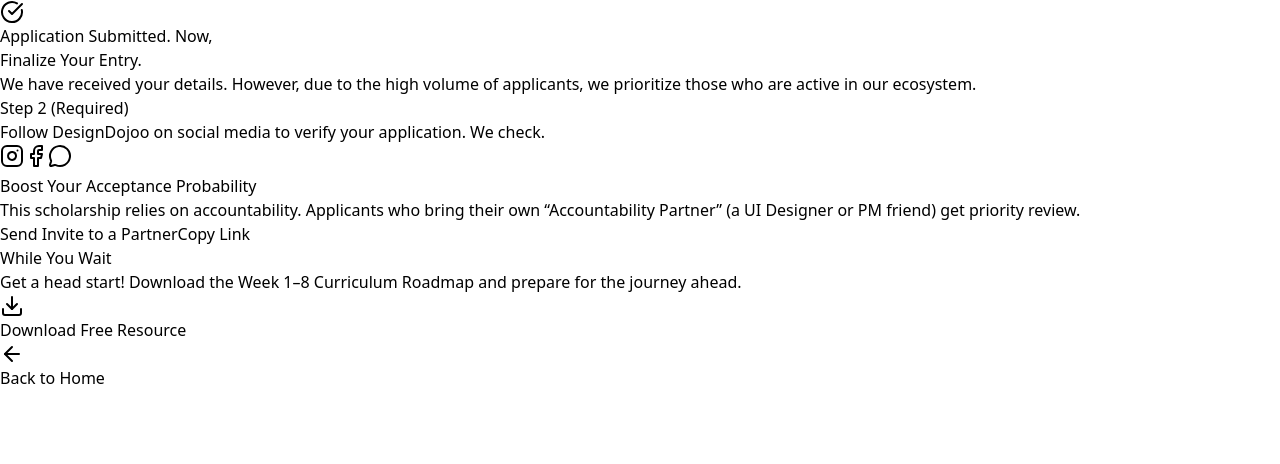
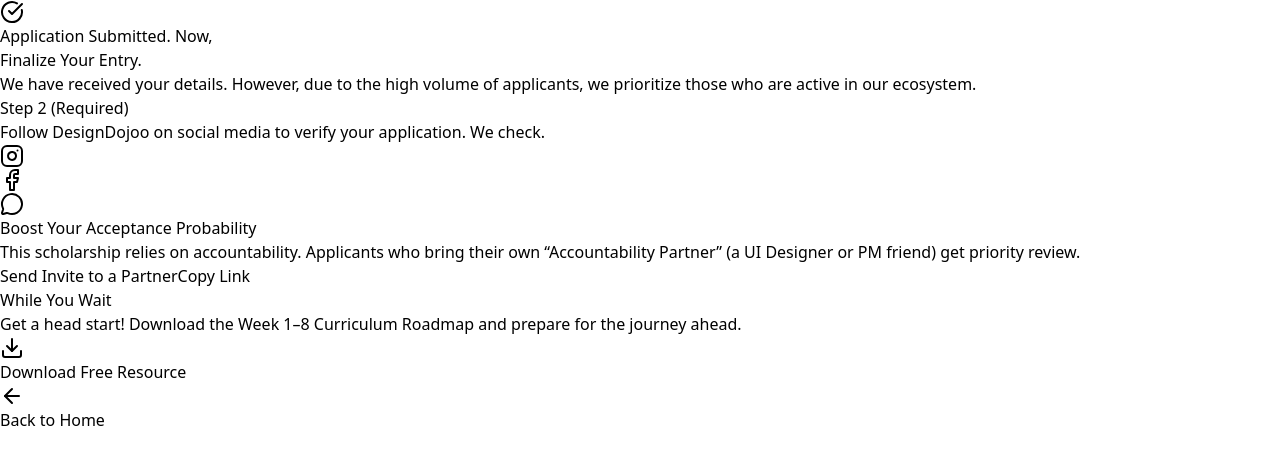
Before and after one commit to Israel-igbafe/Designdojoo, a React (Vite) app: page /confirmation in a window 1280 px wide. Shown: the top 464 px of the page. Built offline with nearby package versions, Linux system fonts and the light colour scheme.

Commit message:
Finalize landing page, registration flow, slots logic, and confirmation actions

```diff
--- a/src/components/ConfirmationPage.jsx
+++ b/src/components/ConfirmationPage.jsx
@@ -72,10 +72,22 @@
           </p>
 
           <div className="flex gap-4">
-            <SocialIcon icon={<Instagram />} />
-            <SocialIcon icon={<Facebook />} />
-            <SocialIcon icon={<MessageCircle />} />
-          </div>
+  <SocialIcon
+    icon={<Instagram />}
+    link="https://www.instagram.com/designdojoo"
+  />
+
+  <SocialIcon
+    icon={<Facebook />}
+    link="https://www.facebook.com/designdojoo"
+  />
+
+  <SocialIcon
+    icon={<MessageCircle />}
+    link="https://wa.me/2349162682043"
+  />
+</div>
+
         </div>
 
         {/* Boost Acceptance */}
@@ -143,10 +155,15 @@
   );
 }
 
-function SocialIcon({ icon }) {
+function SocialIcon({ icon, link }) {
   return (
-    <button className="w-10 h-10 rounded-lg bg-gray-900 flex items-center justify-center text-white hover:bg-gray-800">
+    <a
+      href={link}
+      target="_blank"
+      rel="noopener noreferrer"
+      className="w-10 h-10 rounded-lg bg-gray-900 flex items-center justify-center text-white hover:bg-gray-800"
+    >
       {icon}
-    </button>
+    </a>
   );
 }
--- a/src/components/HeroSection.jsx
+++ b/src/components/HeroSection.jsx
@@ -1,12 +1,44 @@
 // 1️⃣ IMPORTS (TOP OF FILE)
 import { useNavigate } from "react-router-dom";
 import { Users, Briefcase, BadgeCheck } from "lucide-react";
+import { useEffect, useState } from "react";
+import { supabase } from "../lib/supabase";
+
 
 
 
 function HeroSection() {
   // 2️⃣ HOOKS (INSIDE COMPONENT, BEFORE RETURN)
   const navigate = useNavigate();
+
+  const [slotsLeft, setSlotsLeft] = useState(15);
+
+useEffect(() => {
+  const fetchSlots = async () => {
+    const { data, error } = await supabase
+      .from("slots")
+      .select("slots_left")
+      .eq("id", 1)
+      .single();
+
+    if (!error && data) {
+      setSlotsLeft(data.slots_left);
+    }
+  };
+
+  fetchSlots();
+}, []);
+
+const whatsappMessage = encodeURIComponent(
+  `I just applied to the DesignDojoo Product Experience Scholarship 🚀
+
+There are only ${slotsLeft} spots remaining.
+Join me — let’s stay accountable and grow together 👥✨
+
+https://www.designdojoo.com/`
+);
+
+
 
   return (
     <section className="bg-white px-4 sm:px-6 md:px-12 py-12 md:py-16">
@@ -24,10 +56,11 @@
   </div>
 
   {/* Only 15 Slots */}
-  <div className="flex items-center gap-2 bg-red-600 text-white text-xs font-semibold px-4 py-2 rounded-full shadow-sm">
+ <div className="flex items-center gap-2 bg-red-600 text-white text-xs font-semibold px-4 py-2 rounded-full shadow-sm">
   <span>⏱</span>
-  Only 15 Slots Left
+  Only {slotsLeft} Slots Left
 </div>
+
 
 </div>
 
@@ -97,13 +130,14 @@
 
             {/* WhatsApp button (leave for later) */}
            <a
-  href="https://wa.me/2349162682043?text=Hello%20DesignDojoo%20team%20%F0%9F%91%8B%0AI'm%20interested%20in%20the%20Product%20Experience%20Scholarship%20and%20would%20like%20more%20details."
+  href={`https://wa.me/2349162682043?text=${whatsappMessage}`}
   target="_blank"
   rel="noopener noreferrer"
   className="inline-flex items-center justify-center border border-red-600 text-red-600 font-semibold px-6 py-3 rounded-lg hover:bg-red-50 transition"
 >
   Chat on WhatsApp
 </a>
+
 
 
           </div>
@@ -141,7 +175,8 @@
 
         {/* RIGHT CONTENT (IMAGE PLACEHOLDER) */}
        {/* RIGHT CONTENT (HERO IMAGE) */}
-<div className="w-full h-64 sm:h-72 md:h-96 flex items-center justify-center md:justify-end order-first md:order-none">
+<div className="w-full h-64 sm:h-72 md:h-96 flex items-center justify-center md:justify-end">
+
 
   <img
     src="/images/hero/hero-image.svg"
--- a/src/components/RegistrationForm.jsx
+++ b/src/components/RegistrationForm.jsx
@@ -33,9 +33,11 @@
 
    console.log("FORM DATA BEING SENT:", form); // 👈 ADD THIS
 
-  const { error } = await supabase
-    .from("applications")
-    .insert([form]);
+  const { error } = await supabase.rpc(
+  "submit_application_and_update_slots",
+  { app: form }
+);
+
 
    if (error) {
     console.error("SUPABASE ERROR:", error); // 👈 ADD THIS
```
